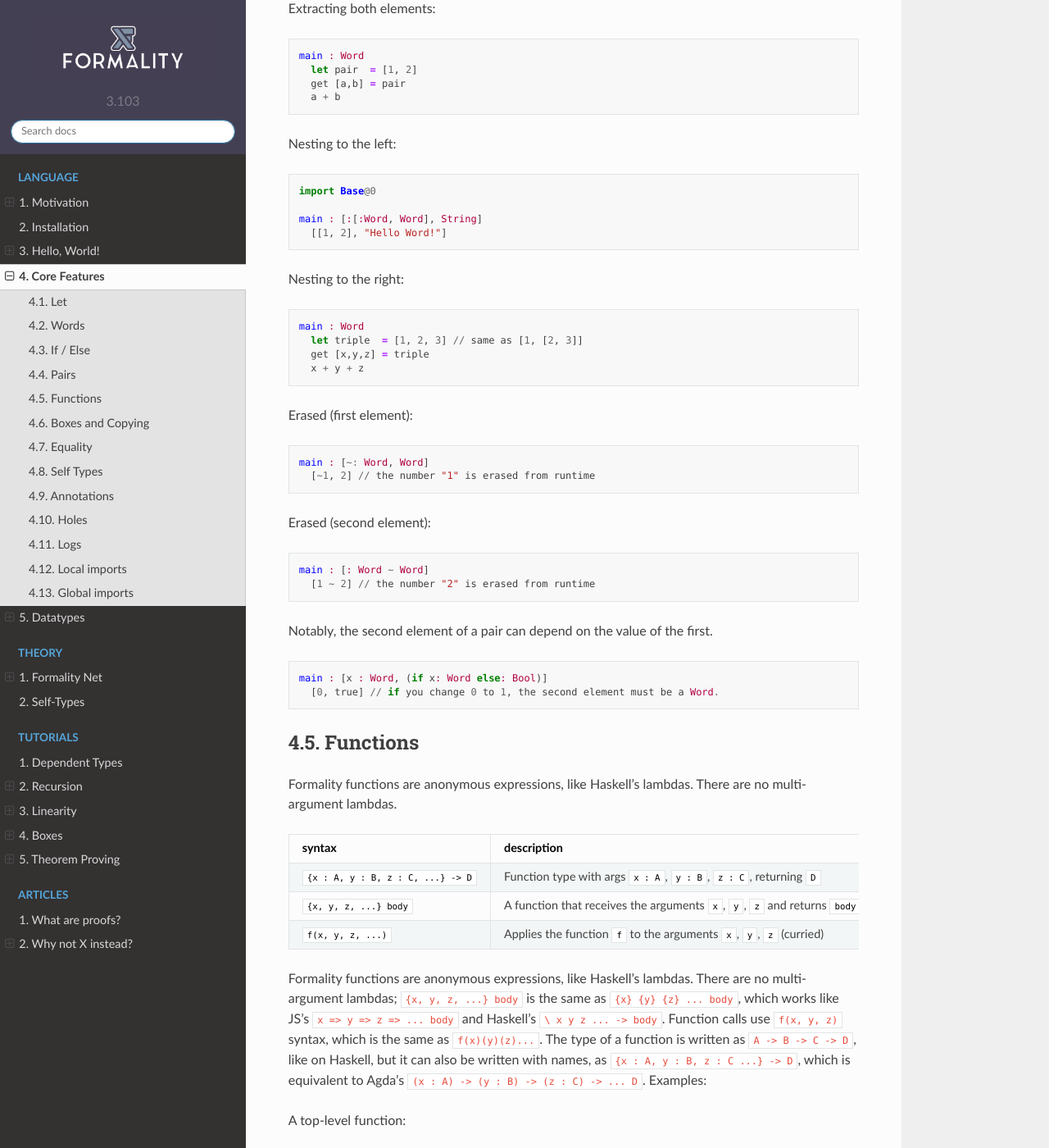
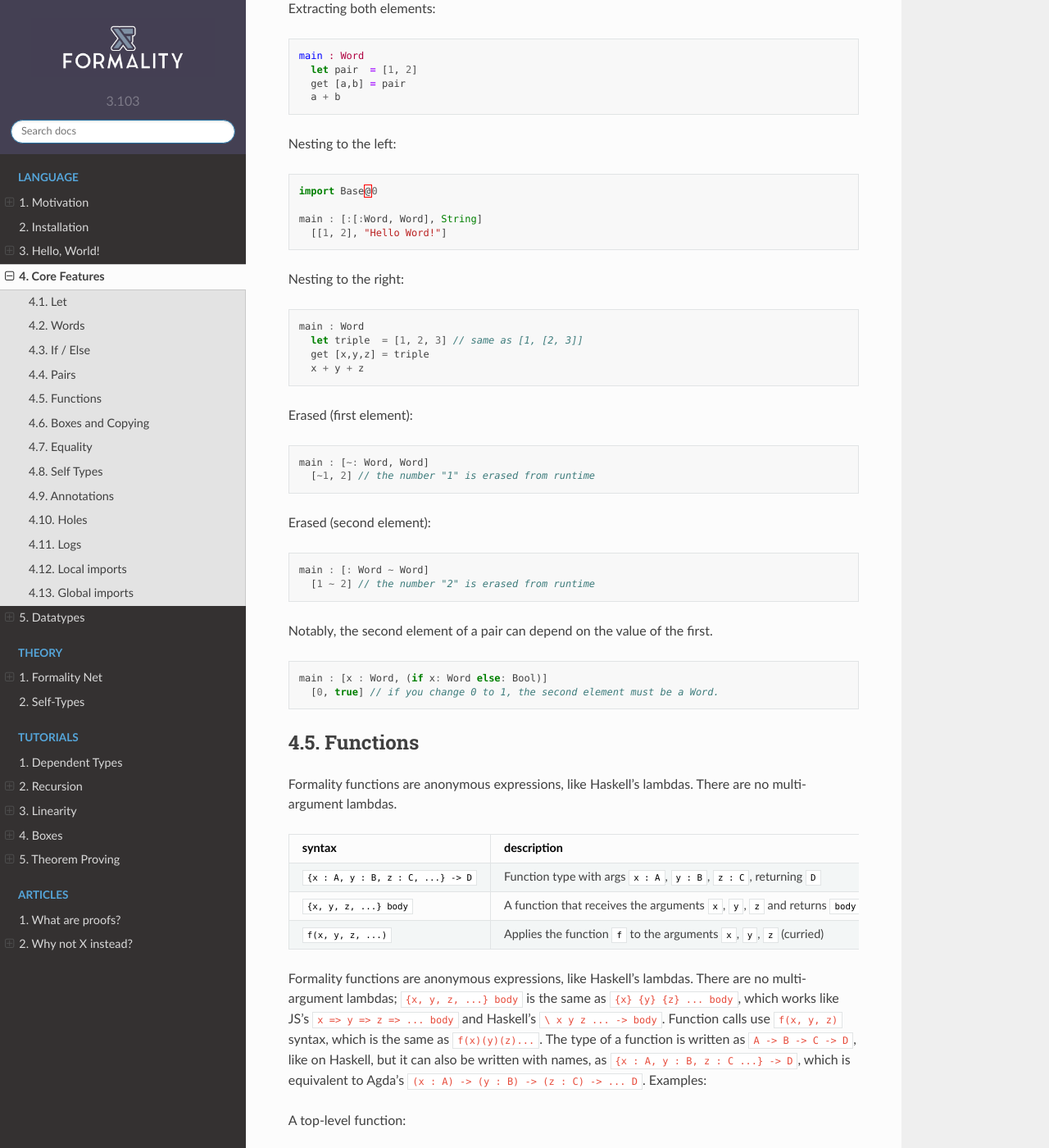
Before and after one commit to Soonad/docs.formality-lang.org, a Sphinx documentation site: the page built from docs/source/language/4.Core-Features.md, in a window 1280 px wide and 1400 px high, scrolled down 3352 px. Shown: the whole window at 82% size. Built offline with Sphinx 7.4.7 and the Read the Docs theme 2.0.0, drawn with Linux system fonts in a browser that asks for light colours; pages that are not in the unit, such as notebooks, are missing from menus; some of the changed text lies outside the part shown.

Commit message:
Adjust style on Features

````diff
--- a/docs/source/language/4.Core-Features.md
+++ b/docs/source/language/4.Core-Features.md
@@ -145,7 +145,7 @@
 
 Nesting to the left:
 
-```haskell
+```javascript
 import Base@0
 
 main : [:[:Word, Word], String]
@@ -154,7 +154,7 @@
 
 Nesting to the right:
 
-```haskell
+```javascript
 main : Word
   let triple  = [1, 2, 3] // same as [1, [2, 3]]
   get [x,y,z] = triple
@@ -162,21 +162,21 @@
 ```
 Erased (first element):
 
-```haskell
+```javascript
 main : [~: Word, Word]
   [~1, 2] // the number "1" is erased from runtime
 ```
 
 Erased (second element):
 
-```haskell
+```javascript
 main : [: Word ~ Word]
   [1 ~ 2] // the number "2" is erased from runtime
 ```
 
 Notably, the second element of a pair can depend on the value of the first.
 
-```haskell
+```javascript
 main : [x : Word, (if x: Word else: Bool)]
   [0, true] // if you change 0 to 1, the second element must be a Word.
 ```
@@ -311,14 +311,14 @@
 
 For example, suppose that we had a function that received a `x : Word` and a `y : Word` that added to `9`, and we wanted to call `small_mul` with them. We could try this:
 
-```javascript
+```haskell
 main : {x : Word, y : Word, ~e : (x + y) == 10} -> Word
   mul_small(x + y, 1, ~e)
 ```
 
 But we'd have the following error:
 
-```
+```shell
 Type mismatch.
 - Found type... x + y == 9
 - Instead of... (x + y) + 1 == 10
@@ -326,7 +326,7 @@
 
 That's because `e` is a proof that `x + y == 9`, not that `(x + y) + 1 == 10`. But since `9` is smaller than `10`, we should be able to call `mul_small` on `x + y`. With `rewrite`, we can do that as follows:
 
-```java
+```javascript
 main : {x : Word, y : Word, ~xy_is_9 : (x + y) == 9} -> Word
 // The term to be casted.
   let t = refl(~10)
````
